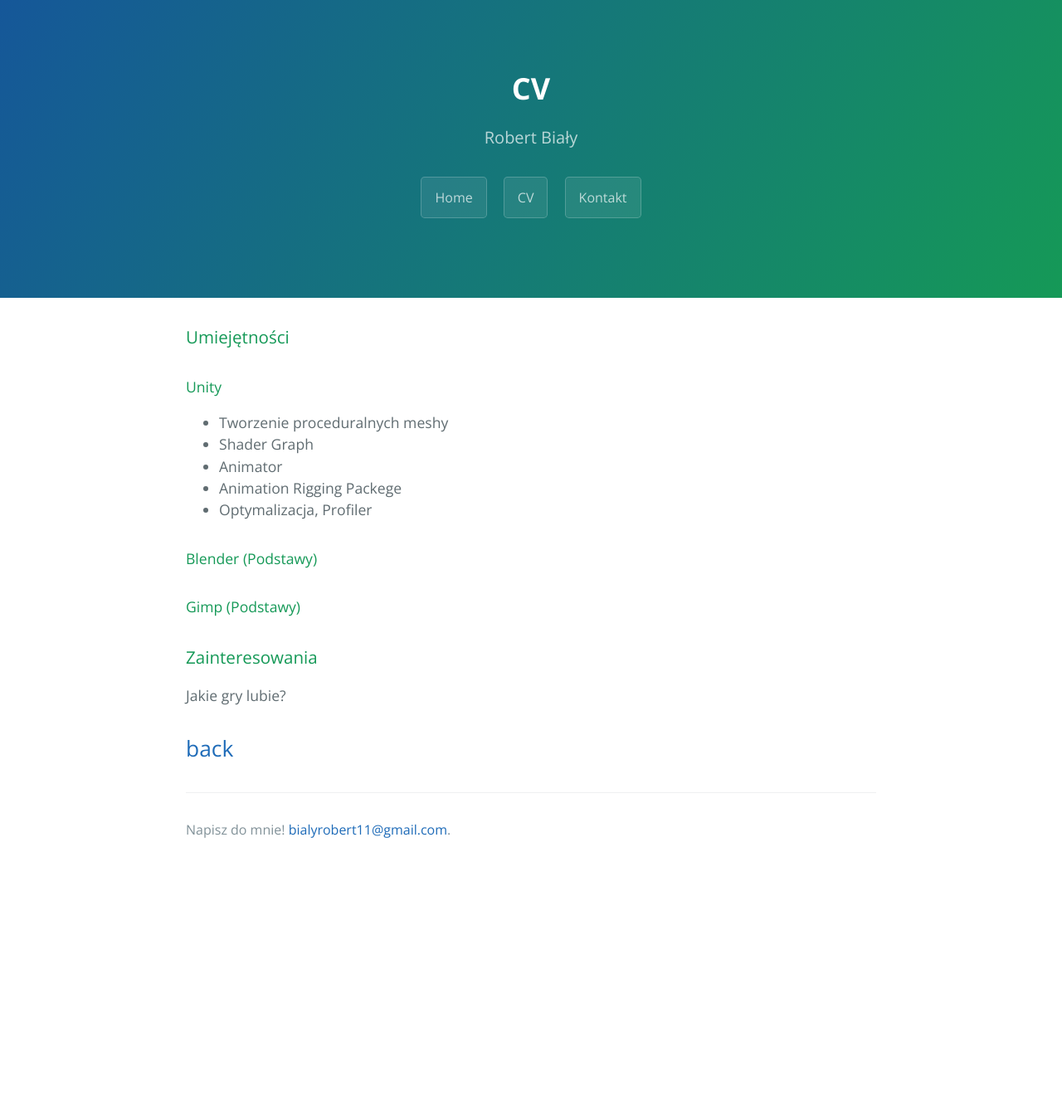
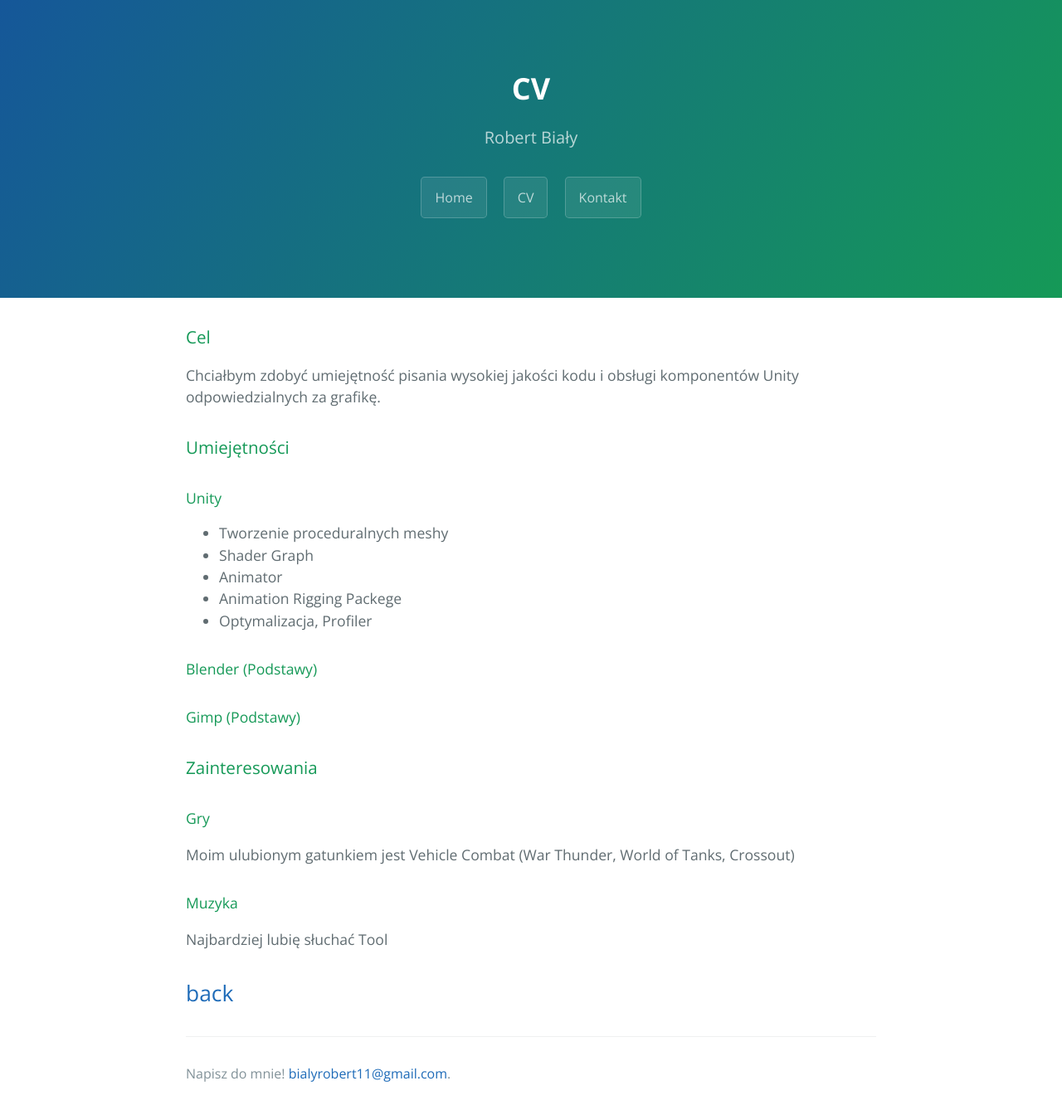
Before and after one commit to LaserRock46/laserrock46.github.io, a Jekyll site: the page built from cv.md, in a window 1280 px wide. Shown: the whole page at 83% size. Built offline with Jekyll 4.4.1, drawn with Linux system fonts in a browser that asks for light colours; the repository's description, which GitHub fills in, is left out; before the commit the page ends 1044 px from its top, so only the background shows below that.

Commit message:
Update cv.md

```diff
--- a/cv.md
+++ b/cv.md
@@ -4,6 +4,9 @@ title: CV
 description: Robert Biały
 ---
 
+### Cel
+
+Chciałbym zdobyć umiejętność pisania wysokiej jakości kodu i obsługi komponentów Unity odpowiedzialnych za grafikę.
 
 ### Umiejętności
 
@@ -21,7 +24,13 @@ description: Robert Biały
 
 ### Zainteresowania
 
-Jakie gry lubie?
+#### Gry
+
+Moim ulubionym gatunkiem jest Vehicle Combat (War Thunder, World of Tanks, Crossout)
+
+#### Muzyka
+
+Najbardziej lubię słuchać Tool
 
 
 ## [back](./)
```
